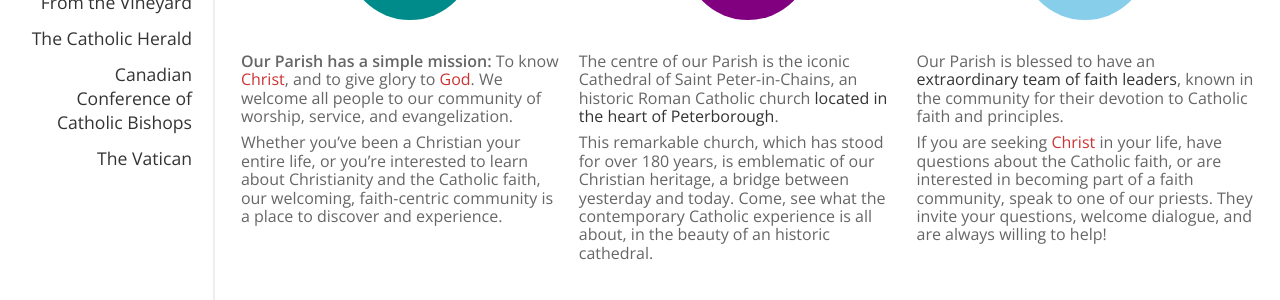
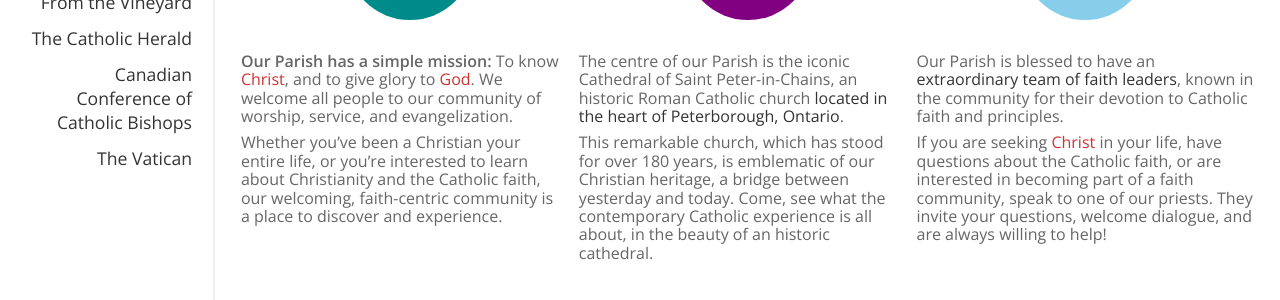
Before and after one commit to stpeterinchains/stpeterinchains.github.io, a Jekyll site: the page built from index.html, in a window 1280 px wide and 900 px high, scrolled down 1150 px. Shown: the part 173-473 px from the top of the window. Built offline with Jekyll 4.4.1, drawn with Linux system fonts in a browser that asks for light colours; nearby versions of some CDN libraries.

Commit message:
Minor opener cell edit

```diff
--- a/_data/index.yml
+++ b/_data/index.yml
@@ -38,7 +38,7 @@ opener:
       text: |
         The centre of our Parish is the iconic
         Cathedral of Saint Peter-in-Chains, an historic Roman Catholic church
-        [located in the heart of Peterborough](https://goo.gl/maps/Vz73TcvLW8P2).
+        [located in the heart of Peterborough, Ontario](https://goo.gl/maps/Vz73TcvLW8P2).
 
         This remarkable church, which has stood for over 180 years, is emblematic
         of our Christian heritage, a bridge between yesterday and today.
```
